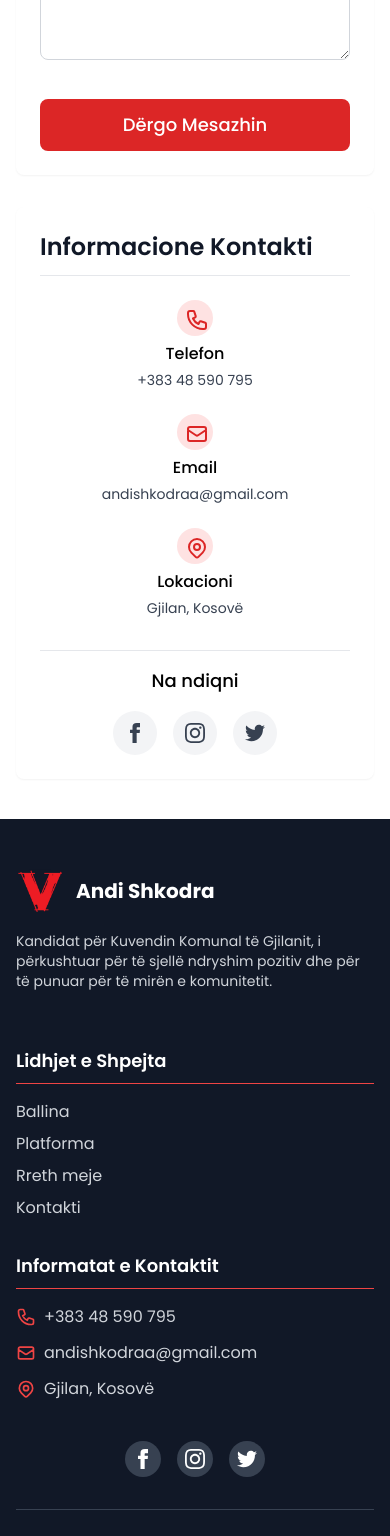
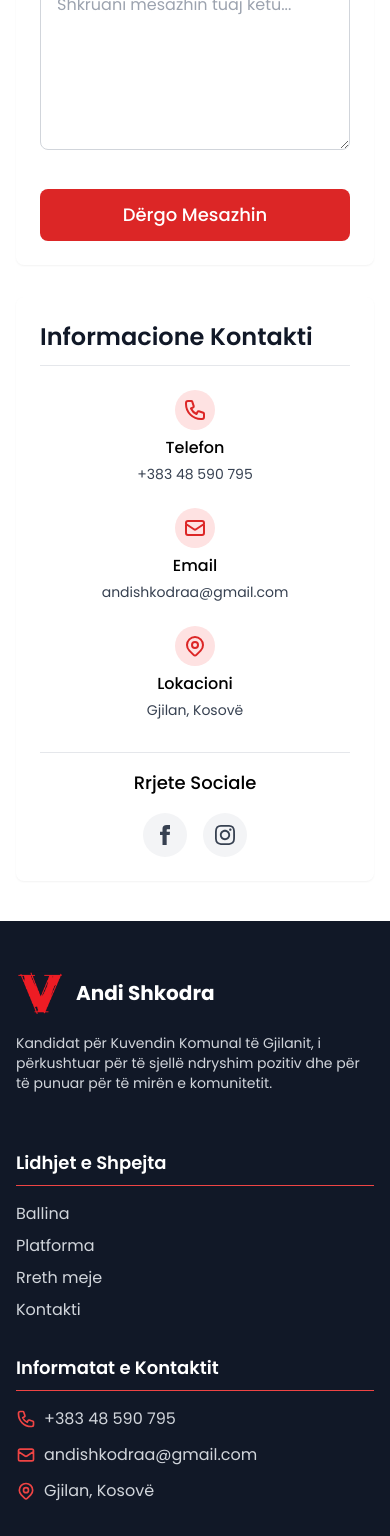
Before and after one commit to ArtHalimi7/Andi-Shkodra, a React (Vite) app: page / in a window 390 px wide. Shown: the part 5233-6769 px from the top of the page. Built offline with nearby package versions, Linux system fonts and the light colour scheme; the HTML template or start-up script is replaced by a standard one.

Commit message:
`Update social media links and icons in Footer and Kontakti components`

```diff
--- a/src/components/Footer.jsx
+++ b/src/components/Footer.jsx
@@ -93,19 +93,14 @@ const Footer = () => {
         {/* Social Media Icons */}
         <div className="flex justify-center mt-10 mb-8">
           <div className="flex space-x-4">
-            <a href="#" className="bg-gray-700 hover:bg-red-600 p-2 rounded-full transition-colors">
+            <a href="https://www.facebook.com/ANDIISHKODRA" className="bg-gray-700 hover:bg-red-600 p-2 rounded-full transition-colors">
               <svg xmlns="http://www.w3.org/2000/svg" className="h-5 w-5 text-white" fill="currentColor" viewBox="0 0 24 24">
                 <path d="M9 8h-3v4h3v12h5v-12h3.642l.358-4h-4v-1.667c0-.955.192-1.333 1.115-1.333h2.885v-5h-3.808c-3.596 0-5.192 1.583-5.192 4.615v3.385z" />
               </svg>
             </a>
-            <a href="#" className="bg-gray-700 hover:bg-red-600 p-2 rounded-full transition-colors">
+            <a href="https://www.instagram.com/andiishkodra/" className="bg-gray-700 hover:bg-red-600 p-2 rounded-full transition-colors">
               <svg xmlns="http://www.w3.org/2000/svg" className="h-5 w-5 text-white" fill="currentColor" viewBox="0 0 24 24">
                 <path d="M12 2.163c3.204 0 3.584.012 4.85.07 3.252.148 4.771 1.691 4.919 4.919.058 1.265.069 1.645.069 4.849 0 3.205-.012 3.584-.069 4.849-.149 3.225-1.664 4.771-4.919 4.919-1.266.058-1.644.07-4.85.07-3.204 0-3.584-.012-4.849-.07-3.26-.149-4.771-1.699-4.919-4.92-.058-1.265-.07-1.644-.07-4.849 0-3.204.013-3.583.07-4.849.149-3.227 1.664-4.771 4.919-4.919 1.266-.057 1.645-.069 4.849-.069zm0-2.163c-3.259 0-3.667.014-4.947.072-4.358.2-6.78 2.618-6.98 6.98-.059 1.281-.073 1.689-.073 4.948 0 3.259.014 3.668.072 4.948.2 4.358 2.618 6.78 6.98 6.98 1.281.058 1.689.072 4.948.072 3.259 0 3.668-.014 4.948-.072 4.354-.2 6.782-2.618 6.979-6.98.059-1.28.073-1.689.073-4.948 0-3.259-.014-3.667-.072-4.947-.196-4.354-2.617-6.78-6.979-6.98-1.281-.059-1.69-.073-4.949-.073zm0 5.838c-3.403 0-6.162 2.759-6.162 6.162s2.759 6.163 6.162 6.163 6.162-2.759 6.162-6.163c0-3.403-2.759-6.162-6.162-6.162zm0 10.162c-2.209 0-4-1.79-4-4 0-2.209 1.791-4 4-4s4 1.791 4 4c0 2.21-1.791 4-4 4zm6.406-11.845c-.796 0-1.441.645-1.441 1.44s.645 1.44 1.441 1.44c.795 0 1.439-.645 1.439-1.44s-.644-1.44-1.439-1.44z" />
-              </svg>
-            </a>
-            <a href="#" className="bg-gray-700 hover:bg-red-600 p-2 rounded-full transition-colors">
-              <svg xmlns="http://www.w3.org/2000/svg" className="h-5 w-5 text-white" fill="currentColor" viewBox="0 0 24 24">
-                <path d="M24 4.557c-.883.392-1.832.656-2.828.775 1.017-.609 1.798-1.574 2.165-2.724-.951.564-2.005.974-3.127 1.195-.897-.957-2.178-1.555-3.594-1.555-3.179 0-5.515 2.966-4.797 6.045-4.091-.205-7.719-2.165-10.148-5.144-1.29 2.213-.669 5.108 1.523 6.574-.806-.026-1.566-.247-2.229-.616-.054 2.281 1.581 4.415 3.949 4.89-.693.188-1.452.232-2.224.084.626 1.956 2.444 3.379 4.6 3.419-2.07 1.623-4.678 2.348-7.29 2.04 2.179 1.397 4.768 2.212 7.548 2.212 9.142 0 14.307-7.721 13.995-14.646.962-.695 1.797-1.562 2.457-2.549z" />
               </svg>
             </a>
           </div>
--- a/src/pages/Kontakti.jsx
+++ b/src/pages/Kontakti.jsx
@@ -6,8 +6,9 @@ const ContactInfoItem = ({ icon, title, content }) => {
   return (
     <div className="flex flex-col items-center mb-6 text-center">
       <div className="flex flex-col items-center mb-1">
-        <div className="bg-red-100 rounded-full p-2 mb-1.5">
-          <div className="h-5 w-5 text-red-600">
+        {/* Fixed the centering of the icon by making the container a flex container */}
+        <div className="bg-red-100 rounded-full p-2 mb-1.5 flex items-center justify-center w-10 h-10">
+          <div className="text-red-600 flex items-center justify-center">
             {icon}
           </div>
         </div>
@@ -89,7 +90,7 @@ const Kontakti = () => {
   };
 
   return (
-    <div className="container mx-auto px-4 py-10 sm:py-16 mt-[-90px]" id="kontakti">
+    <div className="container mx-auto px-4 py-10 sm:py-16 md:mt-[-90px]" id="kontakti">
       {/* Header Section */}
       <div className="text-center">
         <div className="inline-block px-3 py-1 rounded-full border border-red-500 text-red-500 text-sm mb-4">
@@ -270,25 +271,19 @@ const Kontakti = () => {
             <h3 className="text-lg font-medium mb-4 text-center">{t('contact.social.title')}</h3>
             <div className="flex justify-center space-x-4">
               {/* Facebook */}
-              <a href="#" className="bg-gray-100 hover:bg-gray-200 p-3 rounded-full transition-colors">
+              <a href="https://www.facebook.com/ANDIISHKODRA" className="bg-gray-100 hover:bg-gray-200 p-3 rounded-full transition-colors">
                 <svg xmlns="http://www.w3.org/2000/svg" className="h-5 w-5 text-gray-700" fill="currentColor" viewBox="0 0 24 24">
                   <path d="M9 8h-3v4h3v12h5v-12h3.642l.358-4h-4v-1.667c0-.955.192-1.333 1.115-1.333h2.885v-5h-3.808c-3.596 0-5.192 1.583-5.192 4.615v3.385z" />
                 </svg>
               </a>
 
               {/* Instagram */}
-              <a href="#" className="bg-gray-100 hover:bg-gray-200 p-3 rounded-full transition-colors">
+              <a href="https://www.instagram.com/andiishkodra/" className="bg-gray-100 hover:bg-gray-200 p-3 rounded-full transition-colors">
                 <svg xmlns="http://www.w3.org/2000/svg" className="h-5 w-5 text-gray-700" fill="currentColor" viewBox="0 0 24 24">
                   <path d="M12 2.163c3.204 0 3.584.012 4.85.07 3.252.148 4.771 1.691 4.919 4.919.058 1.265.069 1.645.069 4.849 0 3.205-.012 3.584-.069 4.849-.149 3.225-1.664 4.771-4.919 4.919-1.266.058-1.644.07-4.85.07-3.204 0-3.584-.012-4.849-.07-3.26-.149-4.771-1.699-4.919-4.92-.058-1.265-.07-1.644-.07-4.849 0-3.204.013-3.583.07-4.849.149-3.227 1.664-4.771 4.919-4.919 1.266-.057 1.645-.069 4.849-.069zm0-2.163c-3.259 0-3.667.014-4.947.072-4.358.2-6.78 2.618-6.98 6.98-.059 1.281-.073 1.689-.073 4.948 0 3.259.014 3.668.072 4.948.2 4.358 2.618 6.78 6.98 6.98 1.281.058 1.689.072 4.948.072 3.259 0 3.668-.014 4.948-.072 4.354-.2 6.782-2.618 6.979-6.98.059-1.28.073-1.689.073-4.948 0-3.259-.014-3.667-.072-4.947-.196-4.354-2.617-6.78-6.979-6.98-1.281-.059-1.69-.073-4.949-.073zm0 5.838c-3.403 0-6.162 2.759-6.162 6.162s2.759 6.163 6.162 6.163 6.162-2.759 6.162-6.163c0-3.403-2.759-6.162-6.162-6.162zm0 10.162c-2.209 0-4-1.79-4-4 0-2.209 1.791-4 4-4s4 1.791 4 4c0 2.21-1.791 4-4 4zm6.406-11.845c-.796 0-1.441.645-1.441 1.44s.645 1.44 1.441 1.44c.795 0 1.439-.645 1.439-1.44s-.644-1.44-1.439-1.44z" />
                 </svg>
               </a>
 
-              {/* Twitter */}
-              <a href="#" className="bg-gray-100 hover:bg-gray-200 p-3 rounded-full transition-colors">
-                <svg xmlns="http://www.w3.org/2000/svg" className="h-5 w-5 text-gray-700" fill="currentColor" viewBox="0 0 24 24">
-                  <path d="M24 4.557c-.883.392-1.832.656-2.828.775 1.017-.609 1.798-1.574 2.165-2.724-.951.564-2.005.974-3.127 1.195-.897-.957-2.178-1.555-3.594-1.555-3.179 0-5.515 2.966-4.797 6.045-4.091-.205-7.719-2.165-10.148-5.144-1.29 2.213-.669 5.108 1.523 6.574-.806-.026-1.566-.247-2.229-.616-.054 2.281 1.581 4.415 3.949 4.89-.693.188-1.452.232-2.224.084.626 1.956 2.444 3.379 4.6 3.419-2.07 1.623-4.678 2.348-7.29 2.04 2.179 1.397 4.768 2.212 7.548 2.212 9.142 0 14.307-7.721 13.995-14.646.962-.695 1.797-1.562 2.457-2.549z" />
-                </svg>
-              </a>
             </div>
           </div>
         </div>
--- a/src/translations/index.js
+++ b/src/translations/index.js
@@ -111,7 +111,7 @@ export const translations = {
     'contact.info.location': 'Lokacioni',
     'contact.info.locationDetails': 'Gjilan, Kosovë',
 
-    'contact.social.title': 'Na ndiqni',
+    'contact.social.title': 'Rrjete Sociale',
 
     // Footer section
     'footer.description': 'Kandidat për Kuvendin Komunal të Gjilanit, i përkushtuar për të sjellë ndryshim pozitiv dhe për të punuar për të mirën e komunitetit.',
@@ -236,7 +236,7 @@ export const translations = {
     'contact.info.location': 'Location',
     'contact.info.locationDetails': 'Gjilan, Kosovo',
 
-    'contact.social.title': 'Follow Us',
+    'contact.social.title': 'Social media',
 
     // Footer section
     'footer.description': 'Candidate for the Municipal Assembly of Gjilan, dedicated to bringing positive change and working for the benefit of the community.',
```
Also changed, not shown: 1 other file (tests, documents, lock files or other folders).
